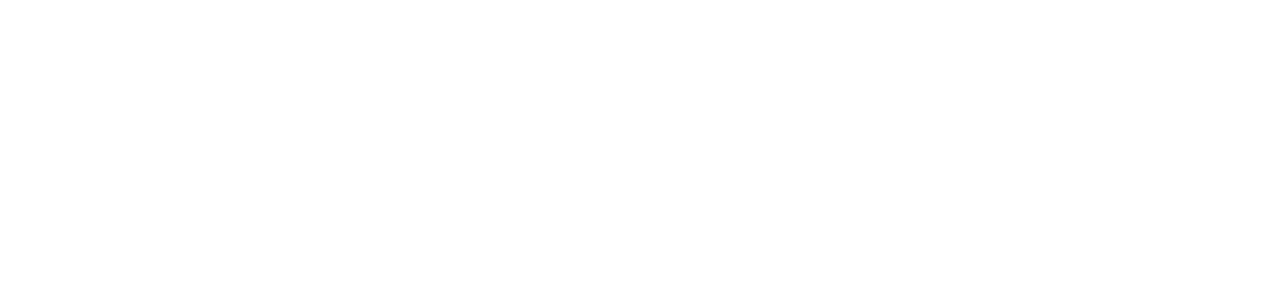
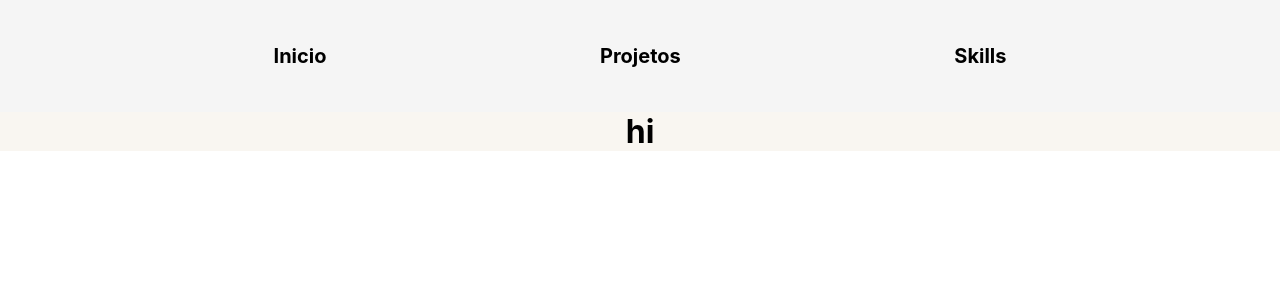
Before and after one commit to Vitor104/meu-portfolio, a React (Create React App) app: page /Projects in a window 1280 px wide. Before the commit this address had no page. Shown: the top 300 px of the page. Built offline with nearby package versions, Linux system fonts and the light colour scheme.

Commit message:
precisei fazer algumas mudanças

```diff
--- a/src/components/app/App.js
+++ b/src/components/app/App.js
@@ -1,7 +1,8 @@
-import { Route, Routes, NavLink } from 'react-router-dom';
+import { BrowserRouter, Route, Routes, NavLink } from 'react-router-dom';
 import styles from './App.module.css';
 import Home from '../home/home';
 import Root from '../root/root';
+import Projects from '../projects/projects';
 
 function App() {
   return (
@@ -10,9 +11,17 @@
 
     <div className={styles.appContainer}>
 
+       <nav className={styles.nav}>
+            <NavLink className={styles.textNav} activeClassName='teste' to={'/Home'}>Inicio</NavLink>
+
+            <NavLink className={styles.textNav}  activeClassName='teste' to={'Projects'}>Projetos</NavLink>
+
+            <NavLink className={styles.textNav} activeClassName='teste' to={'/Home'}>Skills</NavLink>
+        </nav>
       <Routes>
         <Route path='/' element={ <Root />} />
         <Route path="/home" element={<Home />} />
+        <Route path="/Projects" element={<Projects />} />
       </Routes>
 
     </div>
--- a/src/components/app/App.module.css
+++ b/src/components/app/App.module.css
@@ -6,9 +6,46 @@
 
 .appContainer {
   text-align: center;
-
   width: 100%;
   display: flex;
   flex-direction: column;
   background-color: #F9F6F1;
 }
+
+
+.nav {
+  height: 7em;
+  width: 100%;
+  background-color: #F5F5F5;
+  display: flex;
+  align-items: center;
+  justify-content: space-evenly;
+}
+
+.textNav {
+  color: #000000;
+  font-weight: bold;
+  text-decoration: none;
+  font-size: 20px;
+}
+
+a.teste {
+  border-bottom: 5px solid rgb(255, 0, 0);
+}
+
+@media only screen and (min-width: 1440px) {
+.textNav {
+  font-size: x-large;
+}
+}
+
+@media only screen and (min-width: 2560px) {
+
+  .nav {
+    width: 50%;
+    margin: 0 auto;
+  }
+  .textNav {
+  font-size: xx-large;
+}
+}
--- a/src/components/home/home.js
+++ b/src/components/home/home.js
@@ -1,6 +1,5 @@
 import React, {useState} from "react";
 import styles from './home.module.css';
-import NavBar from "../navBar/navBar";
 import githubIcon from './githubIcon.png';
 import linkedinLogo from './logoLinkedin.png';
 import arrowDown from './arrow-down.svg';
@@ -10,6 +9,7 @@
 import franca from './france.png';
 import esperanto from './esperanto.png';
 import ingles from './united-kingdom.png';
+
 
 function Home () {
 
@@ -26,10 +26,6 @@
 
     return (
         <div className={styles.homeContainer}>
-            <nav>
-                <NavBar />
-            </nav>
-
            <main className={styles.main}>
                 <section>
                     <article className={styles.nameAndRole}>
--- a/src/components/navBar/navBar.js
+++ b/src/components/navBar/navBar.js
@@ -1,19 +1,45 @@
+
+/*
+
 import React from "react";
 import styles from './navBar.module.css';
-import { NavLink } from "react-router-dom";
+import { BrowserRouter as Router, Route, Switch } from 'react-router-dom';
+import Projects from "../projects/projects";
+import Home from "../home/home";
 
 
 function NavBar () {
     return (
         <nav className={styles.nav}>
-            <NavLink className={styles.textNav} activeClassName='teste' to={'/Home'}>Inicio</NavLink>
+        <Router>
 
-            <NavLink className={styles.textNav}  activeClassName='teste' to={'/Home'}>Projetos</NavLink>
+                <Route exact path="/" component={Home} />
+                <Route path="/projetos" component={Projects} />
 
-            <NavLink className={styles.textNav} activeClassName='teste' to={'/Home'}>Skills</NavLink>
+
+        </Router>
+
+
+
+
+
+
+
+
+
         </nav>
     )
 }
 
 
 export default NavBar;
+
+/*
+<NavLink className={styles.textNav} activeClassName='teste' to={'/Home'}>Inicio</NavLink>
+
+            <NavLink className={styles.textNav}  activeClassName='teste' to={}>Projetos</NavLink>
+
+            <NavLink className={styles.textNav} activeClassName='teste' to={'/Home'}>Skills</NavLink>
+
+
+*/
--- /dev/null
+++ b/src/components/projects/projects.js
@@ -0,0 +1,16 @@
+import React from "react";
+import styles from './projects.module.css';
+
+
+function Projects () {
+
+    return (
+        <div className={styles.projectsContainer}>
+            <h1>hi</h1>
+        </div>
+    )
+}
+
+
+
+export default Projects;
--- /dev/null
+++ b/src/components/projects/projects.module.css
@@ -0,0 +1,6 @@
+* {
+    margin: 0;
+    padding: 0;
+    box-sizing: border-box;
+    color: black;
+  }
```
